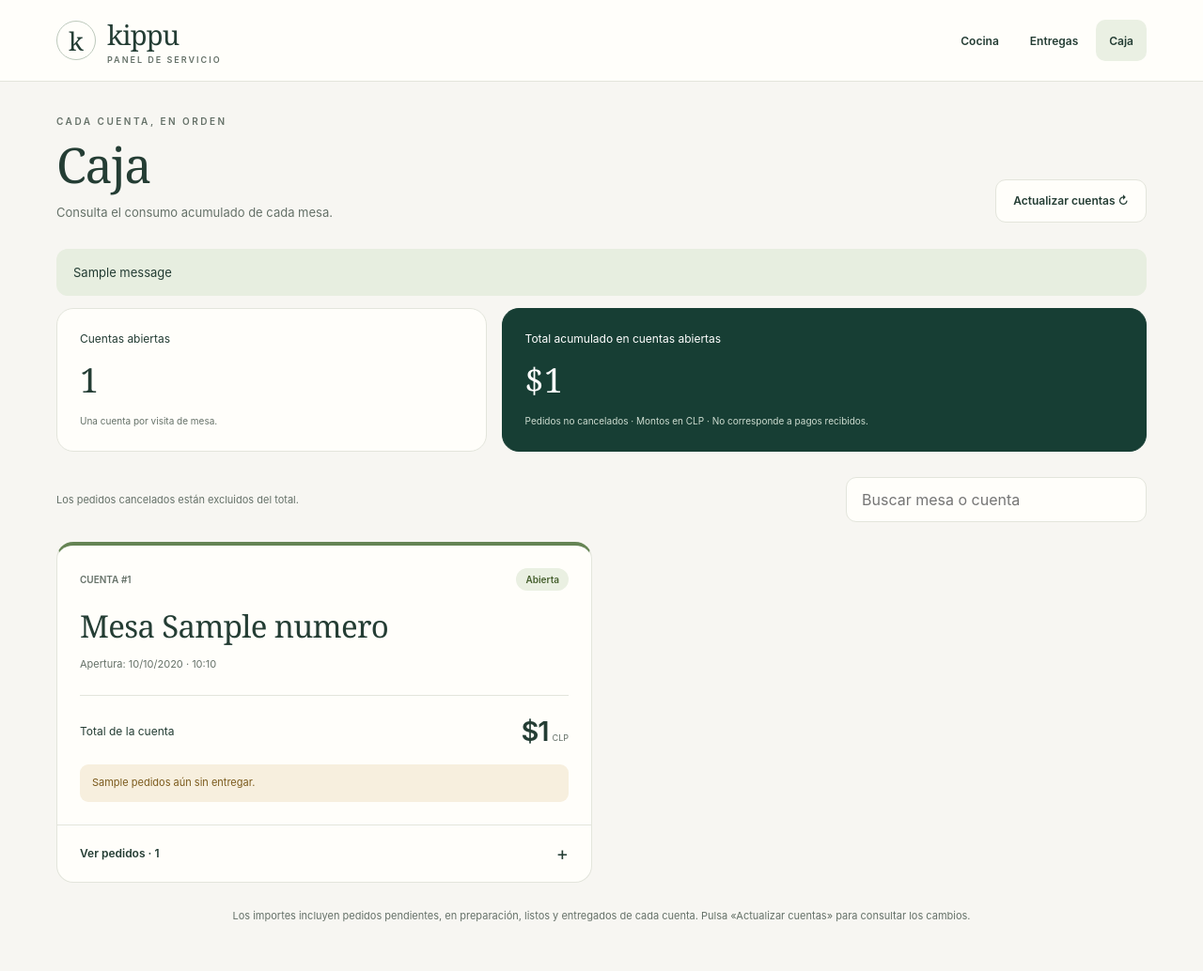
After one commit to GianCabana/kippu, a Django app: template pedidos/templates/pedidos/caja.html in a window 1280 px wide. The commit adds this page. Shown: the whole page at 94% size. Run offline with Django 5.2, Linux system fonts and the light colour scheme; the template is opened without the code that fills it: most values are stand-ins (such as "Sample title", 1, 10 or a date in 2020); one stand-in notice (Sample message) is shown.

Commit message:
feat: agregar consulta de cuentas y totales en caja

```diff
--- /dev/null
+++ b/pedidos/templates/pedidos/caja.html
@@ -0,0 +1,79 @@
+<!DOCTYPE html>
+<html lang="es">
+<head>
+    <meta charset="UTF-8">
+    <meta name="viewport" content="width=device-width, initial-scale=1, viewport-fit=cover">
+    <meta name="theme-color" content="#173e34">
+    <title>Caja · Kippu</title>
+    <style>
+        :root{--fondo:#f7f6f2;--papel:#fffefa;--verde:#173e34;--tinta:#243d34;--suave:#657168;--linea:#e3e5dc}
+        *{box-sizing:border-box}[hidden]{display:none!important}
+        body{margin:0;background:var(--fondo);color:var(--tinta);font-family:-apple-system,BlinkMacSystemFont,"Segoe UI",sans-serif;-webkit-font-smoothing:antialiased}
+        h1,h2,h3,p{margin-top:0}a{color:inherit}button,input{font:inherit}button,summary{cursor:pointer}
+        a,button,summary{-webkit-tap-highlight-color:transparent;touch-action:manipulation}
+        a:focus-visible,button:focus-visible,input:focus-visible,summary:focus-visible{outline:3px solid #a67e36;outline-offset:4px}
+        .contenedor{width:min(1160px,calc(100% - 48px));margin-inline:auto}
+        header{background:var(--papel);border-bottom:1px solid var(--linea)}.barra{min-height:86px;display:flex;align-items:center;justify-content:space-between;gap:18px}
+        .marca{display:flex;align-items:center;gap:12px}.monograma{display:grid;place-items:center;width:42px;height:42px;border:1px solid #bdc9bc;border-radius:50%;font:27px Georgia,serif}.nombre{font:29px Georgia,serif;letter-spacing:-.8px}.submarca{display:block;margin-top:2px;font-size:9px;font-weight:600;letter-spacing:2px;color:var(--suave);text-transform:uppercase}
+        nav{display:flex;gap:5px;flex-wrap:wrap}nav a{display:flex;align-items:center;min-height:44px;padding:10px 14px;border-radius:10px;font-size:12px;font-weight:600;text-decoration:none}nav a[aria-current]{background:#eaf0e3}
+        main{padding-block:36px 50px}.cabecera{display:flex;justify-content:space-between;align-items:flex-end;gap:18px;margin-bottom:28px}.etiqueta{font-size:10px;font-weight:600;letter-spacing:2.5px;text-transform:uppercase;color:var(--suave);margin-bottom:13px}
+        h1{font:52px/1.05 Georgia,serif;letter-spacing:-1.5px;margin-bottom:12px}.descripcion{font-size:13px;color:var(--suave);line-height:1.7;margin-bottom:0}
+        .actualizar{display:inline-flex;align-items:center;justify-content:center;min-height:46px;padding:12px 18px;border:1px solid var(--linea);border-radius:11px;text-decoration:none;background:var(--papel);font-size:12px;font-weight:600;white-space:nowrap}.actualizar:hover{background:#edf1e7}
+        .resumen{display:grid;grid-template-columns:1fr 1.5fr;gap:16px;margin-bottom:27px}.metrica{padding:24px;border:1px solid var(--linea);border-radius:18px;background:var(--papel)}.metrica.principal{background:var(--verde);color:white;border-color:var(--verde)}.metrica p{font-size:12px;margin-bottom:12px}.metrica strong{font:36px Georgia,serif;overflow-wrap:anywhere}.metrica small{display:block;margin-top:11px;font-size:10px;color:var(--suave);line-height:1.6}.metrica.principal small{color:#ceddd1}
+        .herramientas{display:flex;justify-content:space-between;align-items:center;gap:18px;margin-bottom:21px}.herramientas p{font-size:11px;color:var(--suave);margin:0}.buscador{width:320px;max-width:100%}.buscador input{width:100%;min-height:48px;padding:12px 16px;border:1px solid var(--linea);border-radius:11px;background:var(--papel);color:var(--tinta);font-size:16px}
+        .cuentas{display:grid;grid-template-columns:repeat(2,minmax(0,1fr));gap:20px;align-items:start}.cuenta{border:1px solid var(--linea);border-top:4px solid #658454;border-radius:18px;background:var(--papel);min-width:0;overflow:hidden}.cuenta-cabecera{padding:24px}.meta{display:flex;justify-content:space-between;align-items:center;gap:12px;margin-bottom:15px;font-size:10px;color:var(--suave);font-weight:600}.badge{padding:6px 10px;border-radius:100px;background:#eaf0e2;color:#46602e}
+        h2{font:33px Georgia,serif;letter-spacing:-.7px;margin-bottom:10px}.fecha{font-size:11px;color:var(--suave);margin-bottom:0;line-height:1.6}.total{display:flex;justify-content:space-between;flex-wrap:wrap;align-items:center;gap:12px;margin-top:23px;padding-top:20px;border-top:1px solid var(--linea);font-size:12px}.importe{font-size:29px;font-weight:600;letter-spacing:-1px}.moneda{font-size:9px;color:var(--suave);margin-left:4px}
+        .situacion{margin:18px 0 0;padding:11px 13px;border-radius:9px;background:#f7efde;color:#7b5a1c;font-size:11px;line-height:1.6}.situacion.completo{background:#edf2e8;color:#46602e}.situacion.neutro{background:#f1f2ec;color:var(--suave)}
+        details{border-top:1px solid var(--linea)}summary{display:flex;justify-content:space-between;align-items:center;gap:10px;padding:18px 24px;min-height:56px;font-size:12px;font-weight:600;list-style:none}summary::-webkit-details-marker{display:none}summary::after{content:'+';font-size:20px;font-weight:400}details[open]>summary::after{content:'−'}
+        .detalle{padding:0 24px 22px}.pedido{padding:18px 0;border-top:1px dashed #dce2d3}.pedido-cabecera{display:flex;align-items:center;justify-content:space-between;gap:10px;flex-wrap:wrap}.pedido h3{font-size:13px;margin:0}.estado{font-size:10px;color:var(--suave)}ul{list-style:none;padding:0;margin:12px 0}li{display:flex;align-items:flex-start;gap:10px;padding:9px 0;font-size:12px;line-height:1.6}.cantidad{color:var(--verde);font-weight:650;flex-shrink:0}.producto{flex:1;min-width:0;overflow-wrap:anywhere}.subtotal{white-space:nowrap;font-variant-numeric:tabular-nums}.pedido-total{text-align:right;font-size:12px;font-weight:650;margin-bottom:0}
+        .vacio{grid-column:1/-1;padding:45px 24px;text-align:center;background:var(--papel);border:1px dashed #cdd4c7;border-radius:18px}.vacio h2{font-size:28px}.vacio p{font-size:13px;color:var(--suave);line-height:1.7}.nota{margin:26px 0 0;text-align:center;color:var(--suave);font-size:11px;line-height:1.7}.mensaje{padding:15px 18px;border-radius:12px;background:#e7eee0;font-size:13px;line-height:1.6}.mensaje.error,.mensaje.warning{background:#fff2d8;color:#704710}
+        @media(max-width:700px){.contenedor{width:calc(100% - 36px)}.barra{min-height:76px;gap:10px}.marca{gap:8px}.monograma{width:34px;height:34px;font-size:23px}.nombre{font-size:26px}.submarca{font-size:8px;letter-spacing:1.4px}nav{gap:0}nav a{padding:9px;font-size:10px}nav a[aria-current]{display:none}main{padding-top:28px}h1{font-size:43px}.cabecera{align-items:flex-start;flex-wrap:wrap}.resumen{grid-template-columns:1fr;gap:12px}.metrica{padding:20px}.metrica strong{font-size:31px}.herramientas{align-items:stretch;flex-direction:column;gap:13px}.buscador{width:100%}.cuentas{grid-template-columns:minmax(0,1fr)}.cuenta-cabecera{padding:21px}summary{padding-inline:21px}.detalle{padding-inline:21px}.importe{font-size:26px}}
+    </style>
+</head>
+<body>
+    <header><div class="contenedor barra"><div class="marca"><span class="monograma" aria-hidden="true">k</span><div><span class="nombre">kippu</span><span class="submarca">Panel de servicio</span></div></div><nav aria-label="Paneles de servicio"><a href="{% url 'pedidos:cocina' %}">Cocina</a><a href="{% url 'pedidos:entregas' %}">Entregas</a><a href="{% url 'pedidos:caja' %}" aria-current="page">Caja</a></nav></div></header>
+    <main class="contenedor">
+        <div class="cabecera"><div><p class="etiqueta">Cada cuenta, en orden</p><h1>Caja</h1><p class="descripcion">Consulta el consumo acumulado de cada mesa.</p></div><a class="actualizar" href="{% url 'pedidos:caja' %}">Actualizar cuentas ↻</a></div>
+        {% for mensaje in messages %}<p class="mensaje {{ mensaje.tags }}" role="status">{{ mensaje }}</p>{% endfor %}
+        <div class="resumen">
+            <div class="metrica"><p>Cuentas abiertas</p><strong>{{ cuentas|length }}</strong><small>Una cuenta por visita de mesa.</small></div>
+            <div class="metrica principal"><p>Total acumulado en cuentas abiertas</p><strong data-pesos="{{ total_abierto|floatformat:'2u' }}">${{ total_abierto|floatformat:"0" }}</strong><small>Pedidos no cancelados · Montos en CLP · No corresponde a pagos recibidos.</small></div>
+        </div>
+        <div class="herramientas"><p>Los pedidos cancelados están excluidos del total.</p><div class="buscador" id="buscador" hidden><input id="buscar" type="search" placeholder="Buscar mesa o cuenta" aria-label="Buscar mesa o cuenta" autocomplete="off"></div></div>
+        <div class="cuentas">
+            {% for cuenta in cuentas %}
+                <article class="cuenta" data-busqueda="mesa {{ cuenta.mesa.numero }} cuenta {{ cuenta.pk }}" aria-labelledby="cuenta-{{ cuenta.pk }}">
+                    <div class="cuenta-cabecera"><div class="meta"><span>CUENTA #{{ cuenta.pk }}</span><span class="badge">Abierta</span></div><h2 id="cuenta-{{ cuenta.pk }}">Mesa {{ cuenta.mesa.numero }}</h2><p class="fecha">Apertura: <time datetime="{{ cuenta.creada|date:'c' }}">{{ cuenta.creada|date:"d/m/Y · H:i" }}</time></p>
+                        <div class="total"><span>Total de la cuenta</span><span><strong class="importe" data-pesos="{{ cuenta.total_calculado|floatformat:'2u' }}">${{ cuenta.total_calculado|floatformat:"0" }}</strong><span class="moneda">CLP</span></span></div>
+                        {% if cuenta.pendientes_entrega %}<p class="situacion">{{ cuenta.pendientes_entrega }} pedido{{ cuenta.pendientes_entrega|pluralize }} aún sin entregar.</p>{% elif cuenta.pedidos_cobrables %}<p class="situacion completo">Todos los pedidos no cancelados están entregados.</p>{% else %}<p class="situacion neutro">Sin pedidos no cancelados asociados a esta cuenta.</p>{% endif %}
+                    </div>
+                    <details><summary>Ver pedidos · {{ cuenta.pedidos_cobrables|length }}</summary><div class="detalle">
+                        {% for pedido in cuenta.pedidos_cobrables %}
+                            <section class="pedido"><div class="pedido-cabecera"><h3>Pedido #{{ pedido.pk }}</h3><span class="estado">{{ pedido.get_estado_display }}</span></div><ul>
+                                {% for detalle in pedido.detalles.all %}<li><span class="cantidad">{{ detalle.cantidad }}×</span><span class="producto">{{ detalle.nombre_producto }}</span><span class="subtotal" data-pesos="{{ detalle.subtotal|floatformat:'2u' }}">${{ detalle.subtotal|floatformat:"0" }}</span></li>{% endfor %}
+                            </ul><p class="pedido-total">Total del pedido: <span data-pesos="{{ pedido.total_calculado|floatformat:'2u' }}">${{ pedido.total_calculado|floatformat:"0" }}</span></p></section>
+                        {% empty %}<p class="descripcion">Esta cuenta no tiene pedidos para mostrar.</p>{% endfor %}
+                    </div></details>
+                </article>
+            {% empty %}<div class="vacio"><h2>No hay cuentas abiertas.</h2><p>Las cuentas nuevas aparecerán cuando se envíe un pedido desde una mesa.</p></div>{% endfor %}
+        </div>
+        <div class="vacio" id="sin-resultados" role="status" hidden><h2>No hay coincidencias.</h2><p>Prueba con otra mesa o número de cuenta.</p></div>
+        <p class="nota">Los importes incluyen pedidos pendientes, en preparación, listos y entregados de cada cuenta. Pulsa «Actualizar cuentas» para consultar los cambios.</p>
+    </main>
+    <script>
+        (() => {
+            const pesos = new Intl.NumberFormat('es-CL', { style:'currency', currency:'CLP', maximumFractionDigits:0 });
+            document.querySelectorAll('[data-pesos]').forEach(el => { const valor=Number(el.dataset.pesos); if(Number.isFinite(valor)) el.textContent=pesos.format(valor); });
+            const buscar=document.getElementById('buscar');
+            const cuentas=[...document.querySelectorAll('.cuenta')];
+            document.getElementById('buscador').hidden=false;
+            buscar.addEventListener('input', () => {
+                const consulta=buscar.value.toLowerCase().trim().replace(/#/g,'');
+                let visibles=0;
+                cuentas.forEach(cuenta => { cuenta.hidden=!cuenta.dataset.busqueda.toLowerCase().includes(consulta); if(!cuenta.hidden) visibles++; });
+                document.getElementById('sin-resultados').hidden=visibles>0 || cuentas.length===0;
+            });
+        })();
+    </script>
+</body>
+</html>
--- a/pedidos/templates/pedidos/cocina.html
+++ b/pedidos/templates/pedidos/cocina.html
@@ -157,6 +157,7 @@
             <nav class="navegacion" aria-label="Paneles de servicio">
                 <a href="{% url 'pedidos:cocina' %}" aria-current="page"><svg class="icono" aria-hidden="true"><use href="#i-cocina"/></svg> Cocina</a>
                 <a href="{% url 'pedidos:entregas' %}"><svg class="icono" aria-hidden="true"><use href="#i-plato"/></svg> Entregas <svg class="icono" aria-hidden="true"><use href="#i-flecha"/></svg></a>
+           <a href="{% url 'pedidos:caja' %}">Caja</a>
             </nav>
         </div>
     </header>
```
Also changed, not shown: pedidos/urls.py (added, +50 -0 lines), pedidos/views.py (+53 -0 lines).
